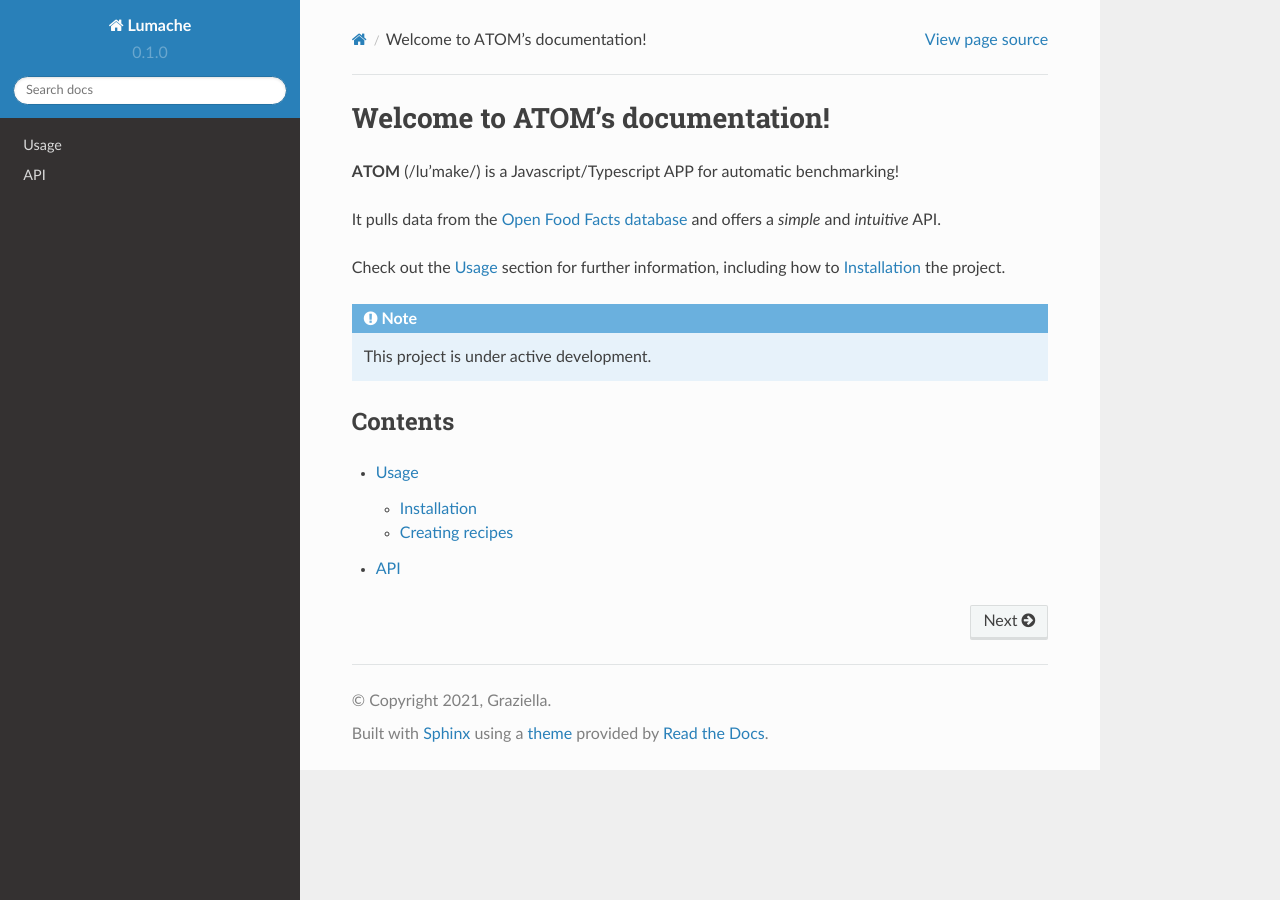
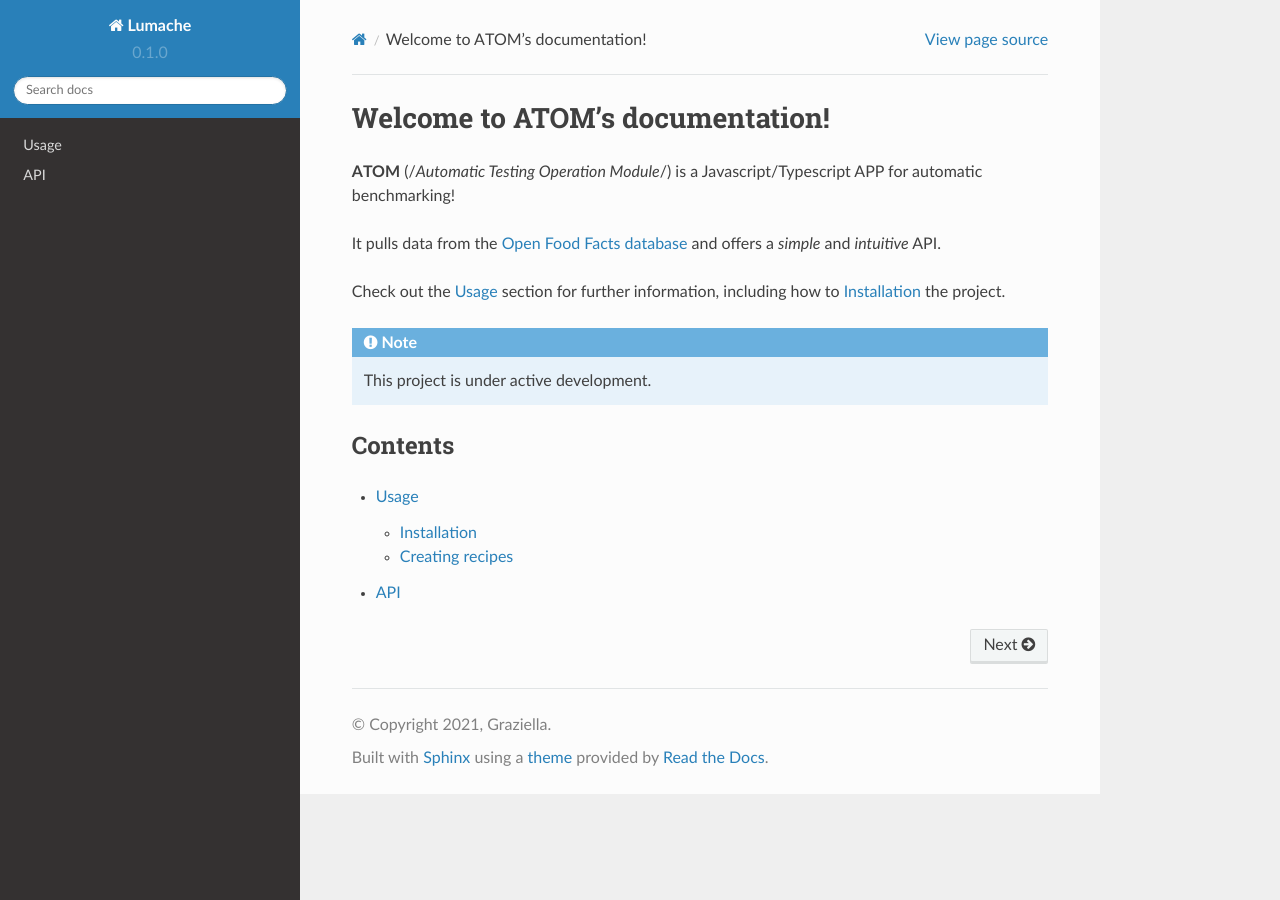
Before and after one commit to gonggqing/ATOM-docs, a Sphinx documentation site: the page built from docs/source/index.rst, in a window 1280 px wide. Built offline with Sphinx 7.4.7 and the Read the Docs theme 2.0.0, drawn with Linux system fonts in a browser that asks for light colours.

Commit message:
Update index.rst

```diff
--- a/docs/source/index.rst
+++ b/docs/source/index.rst
@@ -1,7 +1,7 @@
 Welcome to ATOM's documentation!
 ===================================
 
-**ATOM** (/lu'make/) is a Javascript/Typescript APP for automatic benchmarking!
+**ATOM** (/*Automatic Testing Operation Module*/) is a Javascript/Typescript APP for automatic benchmarking!
 
 It pulls data from the `Open Food Facts database <https://world.openfoodfacts.org/>`_
 and offers a *simple* and *intuitive* API.
```
